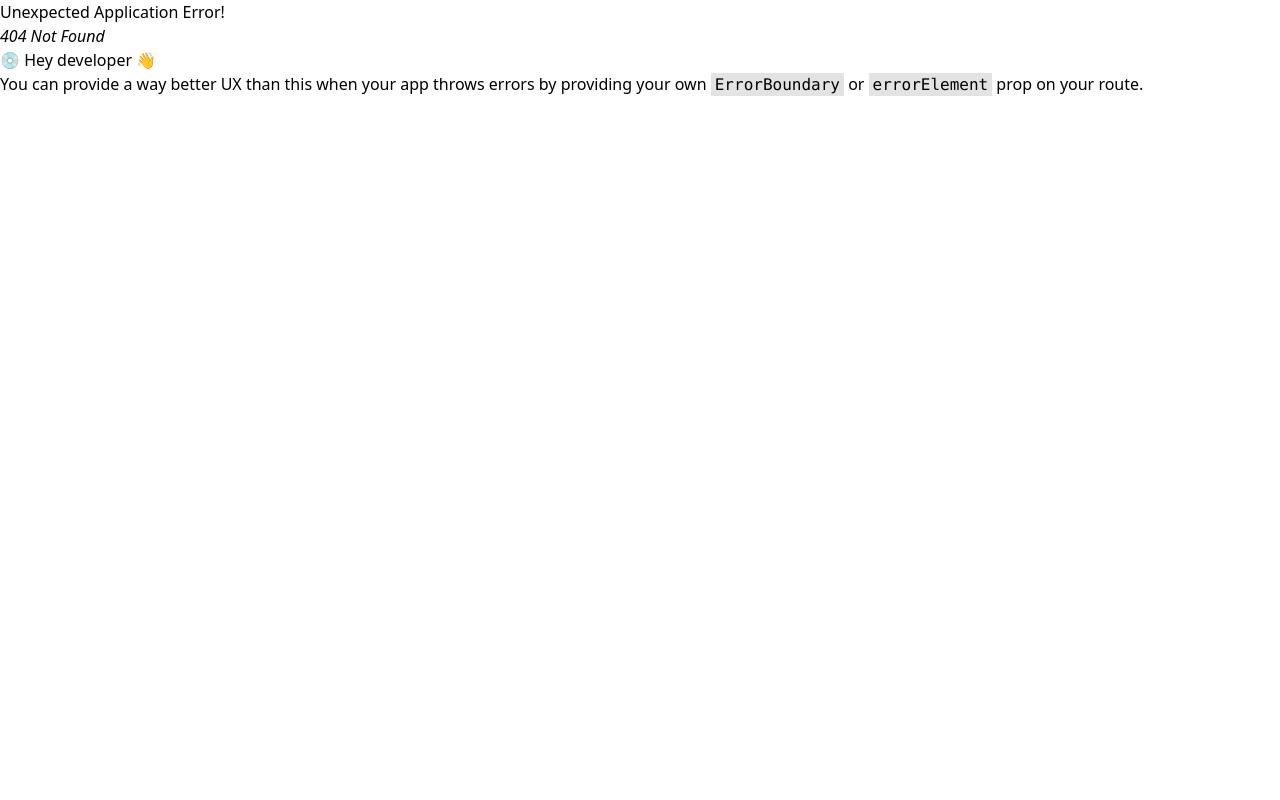
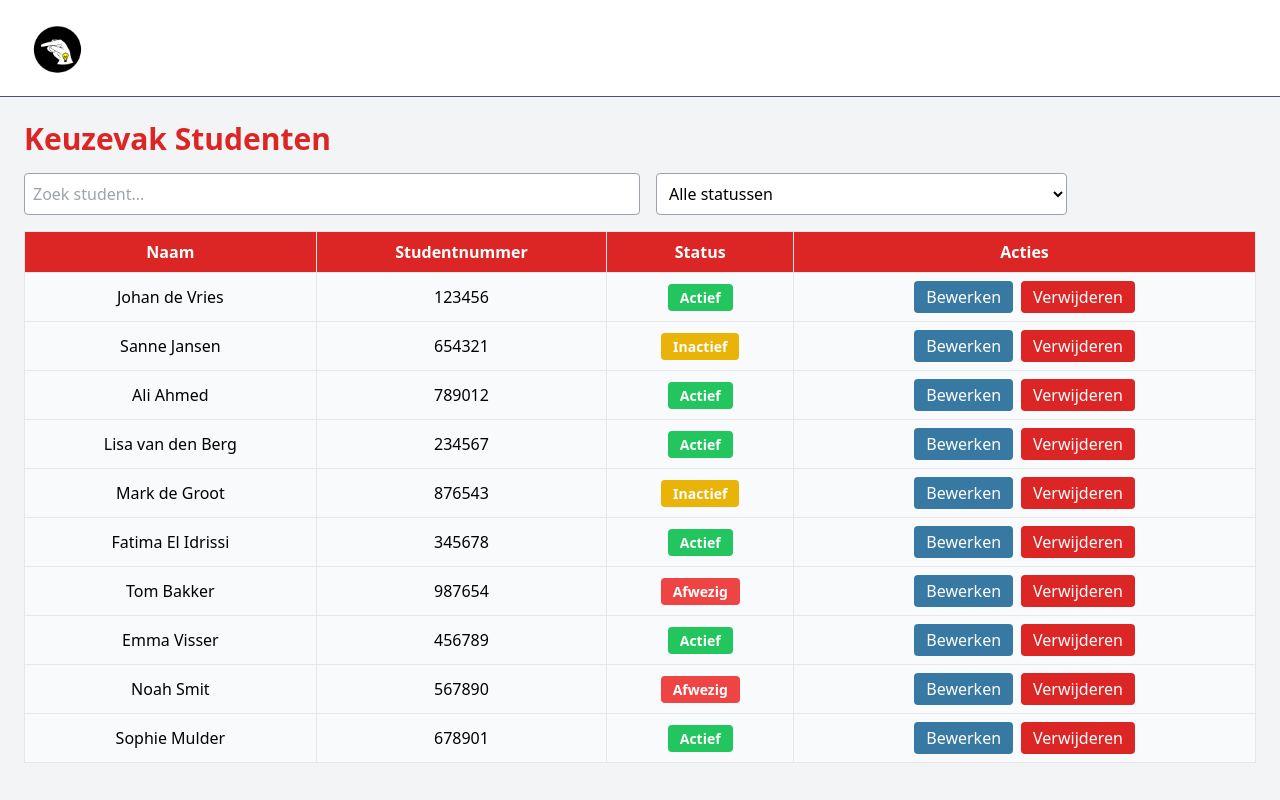
Before and after one commit to Chrisssss15/TLE-2-Frontend, a React (Vite) app: page /admin in a window 1280 px wide. Before the commit this address had no page. Shown: the top 800 px of the page. Built offline with nearby package versions, Linux system fonts and the light colour scheme.

Commit message:
admin basics

```diff
--- /dev/null
+++ b/src/Admin.jsx
@@ -0,0 +1,116 @@
+import { useState } from "react";
+
+function Admin() {
+    // Dummy data voor test
+    const [students, setStudents] = useState([
+        {id: 1, name: "Johan de Vries", studentNumber: "123456", status: "Actief"},
+        {id: 2, name: "Sanne Jansen", studentNumber: "654321", status: "Inactief"},
+        {id: 3, name: "Ali Ahmed", studentNumber: "789012", status: "Actief"},
+        {id: 4, name: "Lisa van den Berg", studentNumber: "234567", status: "Actief"},
+        {id: 5, name: "Mark de Groot", studentNumber: "876543", status: "Inactief"},
+        {id: 6, name: "Fatima El Idrissi", studentNumber: "345678", status: "Actief"},
+        {id: 7, name: "Tom Bakker", studentNumber: "987654", status: "Afwezig"},
+        {id: 8, name: "Emma Visser", studentNumber: "456789", status: "Actief"},
+        {id: 9, name: "Noah Smit", studentNumber: "567890", status: "Afwezig"},
+        {id: 10, name: "Sophie Mulder", studentNumber: "678901", status: "Actief"},
+    ]);
+    const [search, setSearch] = useState("");
+    const [statusFilter, setStatusFilter] = useState(""); // Nieuw: status filter
+
+    // Filteren op zoekopdracht en status
+    const filteredStudents = students.filter(student =>
+        (student.name.toLowerCase().includes(search.toLowerCase()) ||
+            student.studentNumber.includes(search)) &&
+        (statusFilter === "" || student.status === statusFilter) // Alleen filteren als status is geselecteerd
+    );
+
+    const handleEdit = (id) => {
+        alert(`Bewerken student ID: ${id}`);
+    };
+
+    const handleDelete = (id) => {
+        if (window.confirm("Weet je zeker dat je deze student wilt verwijderen?")) {
+            setStudents(students.filter(student => student.id !== id));
+        }
+    };
+
+    return (
+        <div className="p-6 bg-gray-100 min-h-screen">
+            <h1 className="text-3xl font-bold mb-4 text-red-600">Keuzevak Studenten</h1>
+
+            {/* Zoekbalk en statusfilter */}
+            <div className="flex gap-4 mb-4">
+                <input
+                    type="text"
+                    placeholder="Zoek student..."
+                    value={search}
+                    onChange={(e) => setSearch(e.target.value)}
+                    className="p-2 border border-gray-400 rounded w-1/2 bg-white"
+                />
+
+                <select
+                    value={statusFilter}
+                    onChange={(e) => setStatusFilter(e.target.value)}
+                    className="p-2 border border-gray-400 rounded w-1/3 bg-white"
+                >
+                    <option value="">Alle statussen</option>
+                    <option value="Actief">Actief</option>
+                    <option value="Inactief">Inactief</option>
+                    <option value="Afwezig">Afwezig</option>
+                </select>
+            </div>
+
+            {/* Studenten tabel */}
+            <table className="w-full border-collapse border border-gray-300 bg-white">
+                <thead>
+                <tr className="bg-red-600 text-white">
+                    <th className="border p-2">Naam</th>
+                    <th className="border p-2">Studentnummer</th>
+                    <th className="border p-2">Status</th>
+                    <th className="border p-2">Acties</th>
+                </tr>
+                </thead>
+                <tbody>
+                {filteredStudents.length > 0 ? (
+                    filteredStudents.map((student) => (
+                        <tr key={student.id} className="text-center bg-gray-50 hover:bg-gray-200 transition">
+                            <td className="border p-2">{student.name}</td>
+                            <td className="border p-2">{student.studentNumber}</td>
+                            <td className="border p-2">
+                               <span className={`px-3 py-1 rounded text-white text-sm font-bold
+                                    ${student.status === "Actief" ? "bg-green-500" : ""}
+                                    ${student.status === "Inactief" ? "bg-yellow-500" : ""}
+                                    ${student.status === "Afwezig" ? "bg-red-500" : ""}`}>
+                                    {student.status}
+                                </span>
+                            </td>
+                            <td className="border p-2">
+                                <button
+
+                                    onClick={() => handleEdit(student.id)}
+                                    className="bg-[#3779a3] text-white px-3 py-1 rounded hover:bg-[#71a3c1]"
+                                >
+                                    Bewerken
+                                </button>
+                                <button
+                                    onClick={() => handleDelete(student.id)}
+                                    className="bg-red-600 text-white px-3 py-1 rounded hover:bg-red-500 ml-2"
+                                >
+                                    Verwijderen
+                                </button>
+                            </td>
+                        </tr>
+                    ))
+                ) : (
+                    <tr>
+                        <td colSpan="4" className="text-center p-4 text-gray-500">
+                            Geen studenten gevonden...
+                        </td>
+                    </tr>
+                )}
+                </tbody>
+            </table>
+        </div>
+    );
+}
+    export default Admin;
--- a/src/App.jsx
+++ b/src/App.jsx
@@ -17,6 +17,7 @@ import Practice from "./Practice.jsx";
 import Difficult from "./Difficult-words.jsx";
 import Words from "./Words.jsx";
 import Flashcards from "./Flashcards.jsx";
+import Admin from "./Admin.jsx";
 
 
 
@@ -89,6 +90,11 @@ const router = createBrowserRouter([{
             element: <Words/>
         },
 
+        {
+            path:"/admin",
+            element: <Admin/>
+        },
+
 
     ]
 
```
